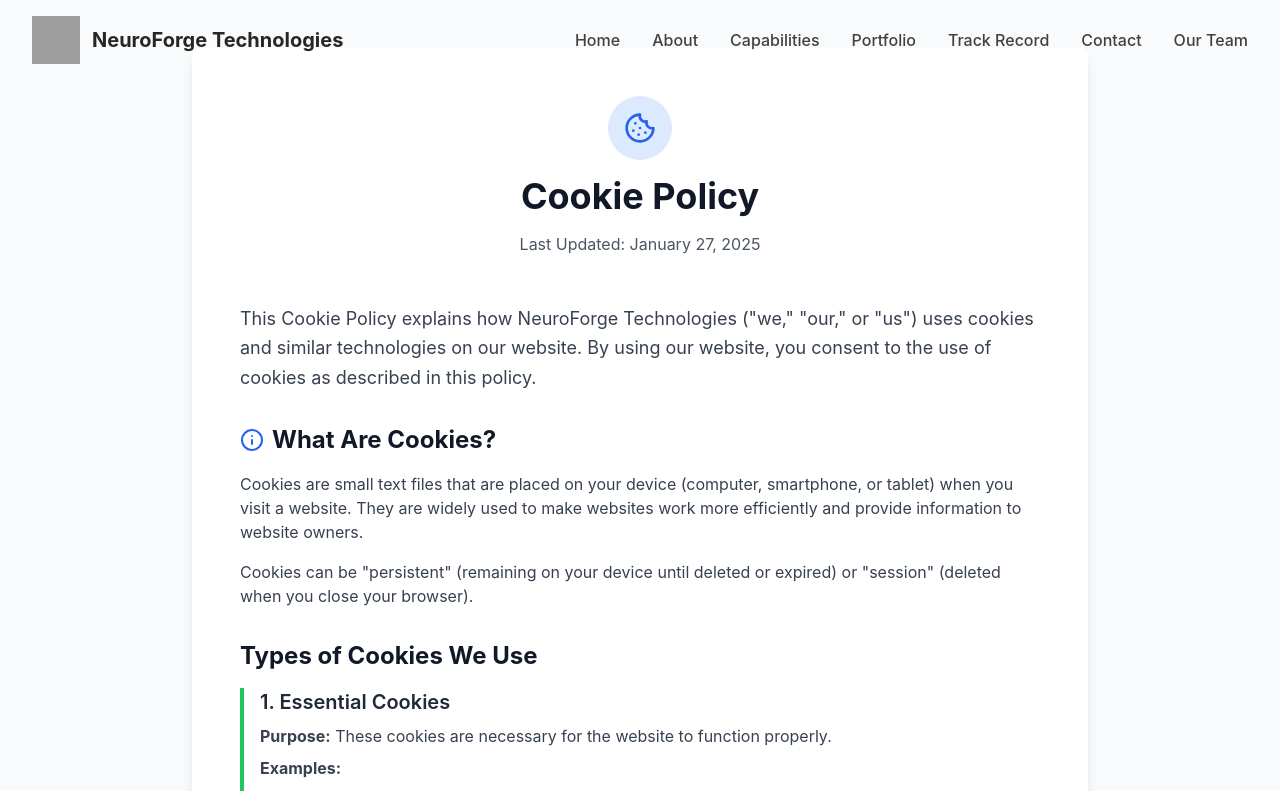
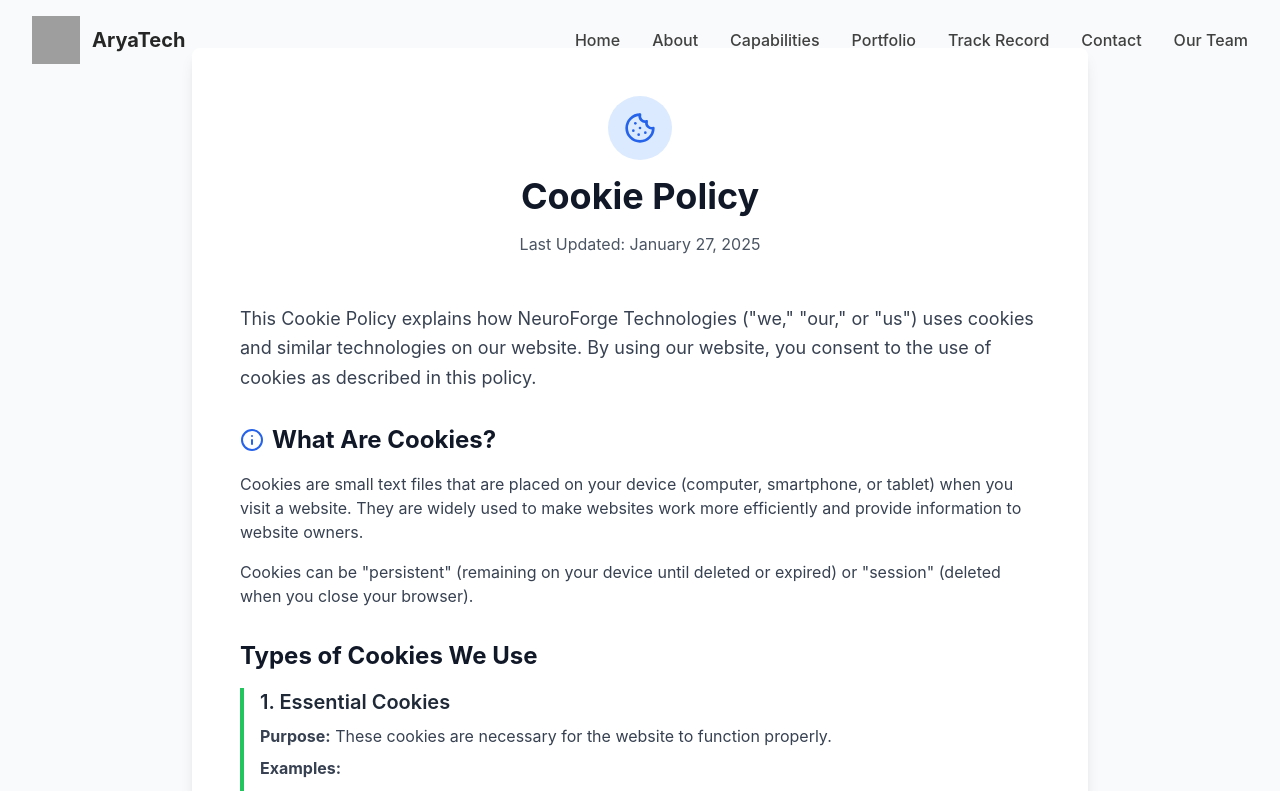
Before and after one commit to JBWolfFlow/Website, a React (Vite) app: page /cookies in a window 1280 px wide. Shown: the top 791 px of the page. Built offline with nearby package versions, Linux system fonts and the light colour scheme; grey boxes are pictures that could not be loaded.

Commit message:
siteConfig: rebrand to AryaTech, add secondary founder email

```diff
--- a/src/data/siteConfig.js
+++ b/src/data/siteConfig.js
@@ -5,13 +5,14 @@
 
 export const siteConfig = {
   // Basic site information
-  name: 'NeuroForge Technologies',
-  tagline: 'Engineering production software across desktop, web, and mobile.',
-  description: 'NeuroForge Technologies is an engineering company designing and shipping production software across desktop, web, and mobile. We build our own product portfolio — Huntress, Watch & See, and Urban Aid — and partner with companies that need software built to a production standard.',
-  url: 'https://neuroforgetechnologies.net',
+  name: 'AryaTech',
+  tagline: 'Intelligent Solutions, Secure Future.',
+  description: 'AryaTech is an engineering company designing and shipping production software across desktop, web, and mobile. We build our own product portfolio — Huntress, Watch & See, and Urban Aid — and partner with companies that need software built to a production standard.',
+  url: 'https://ayra-tech.net',
 
   // Contact information
-  email: 'contact@neuroforgetechnologies.net',
+  email: 'jacobgonsalves@ayra-tech.net',
+  secondaryEmail: 'ethanhoover@ayra-tech.net',
   phone: '(206) 876-0437',
 
   // Social media links
@@ -43,7 +44,7 @@ export const siteConfig = {
       'production software engineering',
       'Temple TX',
     ],
-    author: 'NeuroForge Technologies',
+    author: 'AryaTech',
     ogImage: '/og-image.jpg',
   },
 };
```
